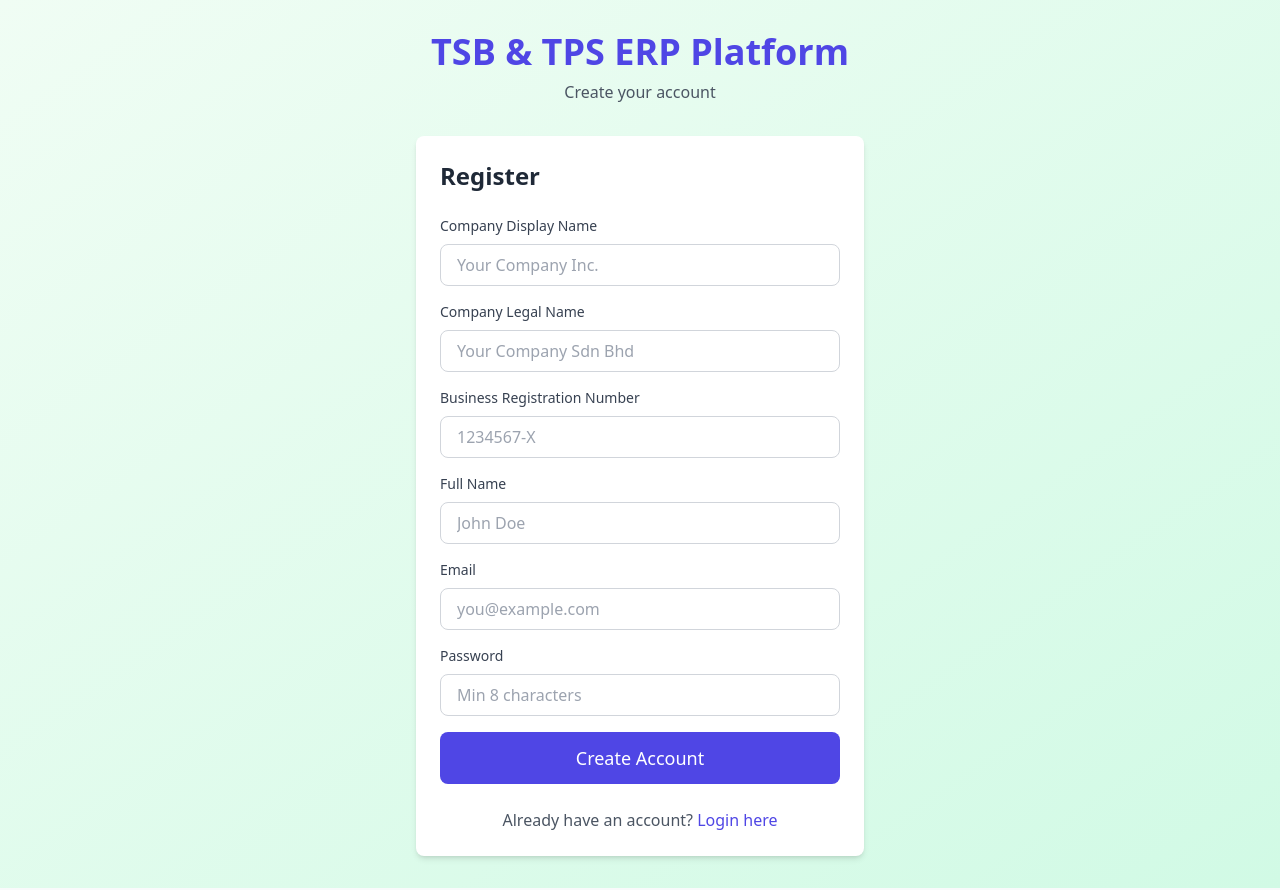
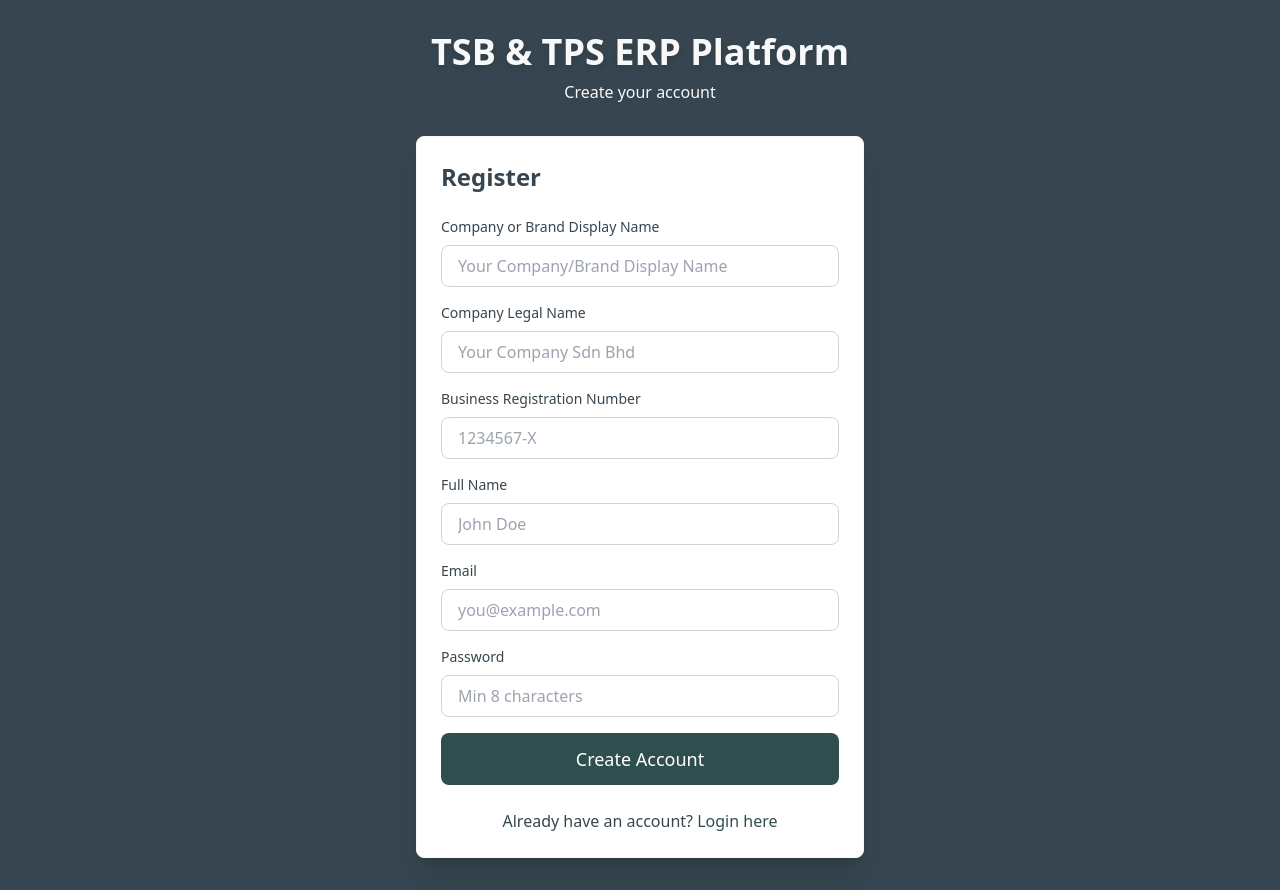
Before and after one commit to ariffzainal/inhouse-erp, a Vue app in the folder frontend/erp-frontend/: page /register in a window 1280 px wide. Built offline with nearby package versions, Linux system fonts and the light colour scheme.

Commit message:
updated the color pallettes

```diff
--- a/frontend/erp-frontend/src/views/DashboardView.vue
+++ b/frontend/erp-frontend/src/views/DashboardView.vue
@@ -1,13 +1,13 @@
 <template>
-  <div class="min-h-screen bg-gray-50">
+  <div class="min-h-screen bg-light-neutral">
     <!-- Navigation Bar -->
     <nav class="bg-white shadow-md">
       <div class="max-w-7xl mx-auto px-4 py-4">
         <div class="flex justify-between items-center">
           <h1 class="text-2xl font-bold text-primary">TSB & TPS ERP Platform</h1>
           <div class="flex items-center gap-4">
-            <span class="text-gray-700">{{ authStore.user?.email }}</span>
-            <button @click="handleLogout" class="btn-secondary">
+            <span class="text-dark-neutral">{{ authStore.user?.email }}</span>
+            <button @click="handleLogout" class="bg-accent text-white px-4 py-2 rounded-md hover:bg-accent/90 transition-colors duration-200">
               Logout
             </button>
           </div>
@@ -39,7 +39,7 @@
 
         <!-- Role Card -->
         <div class="card">
-          <div class="text-sm text-gray-500 mb-1">Role</div>
+          <div class="text-sm text-dark-neutral/70 mb-1">Role</div>
           <div class="text-lg font-semibold text-primary">
             {{ authStore.user?.role }}
           </div>
@@ -47,10 +47,10 @@
 
         <!-- Status Card -->
         <div class="card">
-          <div class="text-sm text-gray-500 mb-1">Account Status</div>
+          <div class="text-sm text-dark-neutral/70 mb-1">Account Status</div>
           <div class="flex items-center">
-            <span class="w-2 h-2 bg-green-500 rounded-full mr-2"></span>
-            <span class="text-lg font-semibold text-green-600">Active</span>
+            <span class="w-2 h-2 bg-primary rounded-full mr-2"></span>
+            <span class="text-lg font-semibold text-primary">Active</span>
           </div>
         </div>
       </div>
@@ -76,8 +76,8 @@
             <span class="font-medium capitalize">{{ authStore.user?.role }}</span>
           </div>
           <div class="flex justify-between py-2 border-b">
-            <span class="text-gray-600">Account Active:</span>
-            <span class="font-medium text-green-600">{{ authStore.user?.is_active ? 'Yes' : 'No' }}</span>
+            <span class="text-dark-neutral">Account Active:</span>
+            <span class="font-medium text-primary">{{ authStore.user?.is_active ? 'Yes' : 'No' }}</span>
           </div>
           <div class="flex justify-between py-2">
             <span class="text-gray-600">Created At:</span>
--- a/frontend/erp-frontend/src/views/LoginView.vue
+++ b/frontend/erp-frontend/src/views/LoginView.vue
@@ -1,20 +1,20 @@
 <template>
-  <div class="min-h-screen flex items-center justify-center bg-gradient-to-br from-blue-50 to-indigo-100 px-4 py-8">
+  <div class="min-h-screen flex items-center justify-center bg-dark-neutral px-4 py-8">
     <!-- Login Card -->
     <div class="max-w-md w-full">
       <!-- Logo/Header -->
       <div class="text-center mb-8">
-        <h1 class="text-4xl font-bold text-primary mb-2">
-          🌙 The Skinny Bakers & theprintingshop.co ERP
+        <h1 class="text-4xl font-bold text-light-neutral mb-2 drop-shadow-md">
+          TSB & TPS ERP Platform
         </h1>
-        <p class="text-gray-600">
+        <p class="text-light-neutral drop-shadow-sm">
           Sign in to your account
         </p>
       </div>
 
       <!-- Login Form Card -->
-      <div class="card">
-        <h2 class="text-2xl font-semibold mb-6 text-gray-800">
+      <div class="card border border-light-neutral shadow-xl">
+        <h2 class="text-2xl font-semibold mb-6 text-dark-neutral">
           Login
         </h2>
 
@@ -36,7 +36,7 @@
         <form @submit.prevent="handleLogin" class="space-y-4">
           <!-- Email Field -->
           <div>
-            <label for="email" class="block text-sm font-medium text-gray-700 mb-2">
+            <label for="email" class="block text-sm font-medium text-dark-neutral mb-2">
               Email Address
             </label>
             <input
@@ -52,7 +52,7 @@
 
           <!-- Password Field -->
           <div>
-            <label for="password" class="block text-sm font-medium text-gray-700 mb-2">
+            <label for="password" class="block text-sm font-medium text-dark-neutral mb-2">
               Password
             </label>
             <input
@@ -69,10 +69,10 @@
           <!-- Remember Me (optional) -->
           <div class="flex items-center justify-between">
             <label class="flex items-center">
-              <input type="checkbox" class="rounded border-gray-300 text-primary focus:ring-primary">
-              <span class="ml-2 text-sm text-gray-600">Remember me</span>
+              <input type="checkbox" class="rounded border-dark-neutral/30 text-primary focus:ring-primary">
+              <span class="ml-2 text-sm text-dark-neutral">Remember me</span>
             </label>
-            <a href="#" class="text-sm text-primary hover:text-primary/80">
+            <a href="#" class="text-sm text-primary hover:text-accent">
               Forgot password?
             </a>
           </div>
@@ -80,7 +80,7 @@
           <!-- Login Button -->
           <button
             type="submit"
-            class="w-full btn-primary py-3 text-lg"
+            class="w-full bg-primary text-white py-3 text-lg rounded-lg hover:bg-primary/90 transition-colors duration-200"
             :disabled="authStore.loading"
           >
             <span v-if="!authStore.loading">Sign In</span>
@@ -96,9 +96,9 @@
 
         <!-- Register Link -->
         <div class="mt-6 text-center">
-          <p class="text-gray-600">
+          <p class="text-dark-neutral">
             Don't have an account?
-            <router-link to="/register" class="text-primary hover:text-primary/80 font-medium">
+            <router-link to="/register" class="text-primary hover:text-accent font-medium">
               Register here
             </router-link>
           </p>
--- a/frontend/erp-frontend/src/views/RegisterView.vue
+++ b/frontend/erp-frontend/src/views/RegisterView.vue
@@ -1,13 +1,13 @@
 <template>
-  <div class="min-h-screen flex items-center justify-center bg-gradient-to-br from-green-50 to-emerald-100 px-4 py-8">
+  <div class="min-h-screen flex items-center justify-center bg-dark-neutral px-4 py-8">
     <div class="max-w-md w-full">
       <div class="text-center mb-8">
-        <h1 class="text-4xl font-bold text-primary mb-2">TSB & TPS ERP Platform</h1>
-        <p class="text-gray-600">Create your account</p>
+        <h1 class="text-4xl font-bold text-light-neutral mb-2 drop-shadow-md">TSB & TPS ERP Platform</h1>
+        <p class="text-light-neutral drop-shadow-sm">Create your account</p>
       </div>
 
-      <div class="card">
-        <h2 class="text-2xl font-semibold mb-6 text-gray-800">Register</h2>
+      <div class="card border border-light-neutral shadow-xl">
+        <h2 class="text-2xl font-semibold mb-6 text-dark-neutral">Register</h2>
 
         <div v-if="authStore.error" class="bg-red-50 border border-red-200 text-red-700 px-4 py-3 rounded-lg mb-4">
           <span>{{ authStore.error }}</span>
@@ -15,46 +15,46 @@
 
         <form @submit.prevent="handleRegister" class="space-y-4">
           <div>
-            <label class="block text-sm font-medium text-gray-700 mb-2">Company Display Name</label>
-            <input v-model="form.company_display_name" type="text" required placeholder="Your Company Inc." class="input-field" :disabled="authStore.loading" />
+            <label class="block text-sm font-medium text-dark-neutral mb-2">Company or Brand Display Name</label>
+            <input v-model="form.company_display_name" type="text" required placeholder="Your Company/Brand Display Name" class="input-field" :disabled="authStore.loading" />
           </div>
 
           <div>
-            <label class="block text-sm font-medium text-gray-700 mb-2">Company Legal Name</label>
+            <label class="block text-sm font-medium text-dark-neutral mb-2">Company Legal Name</label>
             <input v-model="form.company_legal_name" type="text" required placeholder="Your Company Sdn Bhd" class="input-field" :disabled="authStore.loading" />
           </div>
 
           <div>
-            <label class="block text-sm font-medium text-gray-700 mb-2">Business Registration Number</label>
+            <label class="block text-sm font-medium text-dark-neutral mb-2">Business Registration Number</label>
             <input v-model="form.business_registration_number" type="text" required placeholder="1234567-X" class="input-field" :disabled="authStore.loading" />
           </div>
 
           <div>
-            <label class="block text-sm font-medium text-gray-700 mb-2">Full Name</label>
+            <label class="block text-sm font-medium text-dark-neutral mb-2">Full Name</label>
             <input v-model="form.full_name" type="text" required placeholder="John Doe" class="input-field" :disabled="authStore.loading" />
           </div>
 
           <div>
-            <label class="block text-sm font-medium text-gray-700 mb-2">Email</label>
+            <label class="block text-sm font-medium text-dark-neutral mb-2">Email</label>
             <input v-model="form.email" type="email" required placeholder="you@example.com" class="input-field" :disabled="authStore.loading" />
           </div>
 
           <div>
-            <label class="block text-sm font-medium text-gray-700 mb-2">Password</label>
+            <label class="block text-sm font-medium text-dark-neutral mb-2">Password</label>
             <input v-model="form.password" type="password" required placeholder="Min 8 characters" class="input-field" :disabled="authStore.loading" />
           </div>
 
 
-          <button type="submit" class="w-full btn-primary py-3 text-lg" :disabled="authStore.loading">
+          <button type="submit" class="w-full bg-primary text-white py-3 text-lg rounded-lg hover:bg-primary/90 transition-colors duration-200" :disabled="authStore.loading">
             <span v-if="!authStore.loading">Create Account</span>
             <span v-else>Creating...</span>
           </button>
         </form>
 
         <div class="mt-6 text-center">
-          <p class="text-gray-600">
+          <p class="text-dark-neutral">
             Already have an account?
-            <router-link to="/login" class="text-primary hover:text-primary/80 font-medium">Login here</router-link>
+            <router-link to="/login" class="text-primary hover:text-accent font-medium">Login here</router-link>
           </p>
         </div>
       </div>
--- a/frontend/erp-frontend/tailwind.config.js
+++ b/frontend/erp-frontend/tailwind.config.js
@@ -7,9 +7,11 @@ export default {
   theme: {
     extend: {
       colors: {
-        primary: '#4F46E5',
-        secondary: '#10B981',
-        danger: '#EF4444',
+        primary: '#2F4F4F', // Obsidian Green 216
+        accent: '#B8860B',  // DarkGoldenRod for luxury accent
+        'light-neutral': '#F8F8F8', // WhiteSmoke for light backgrounds
+        'dark-neutral': '#36454F',  // Charcoal for dark text/elements
+        danger: '#EF4444', // Keep existing danger color
       }
     },
   },
```
